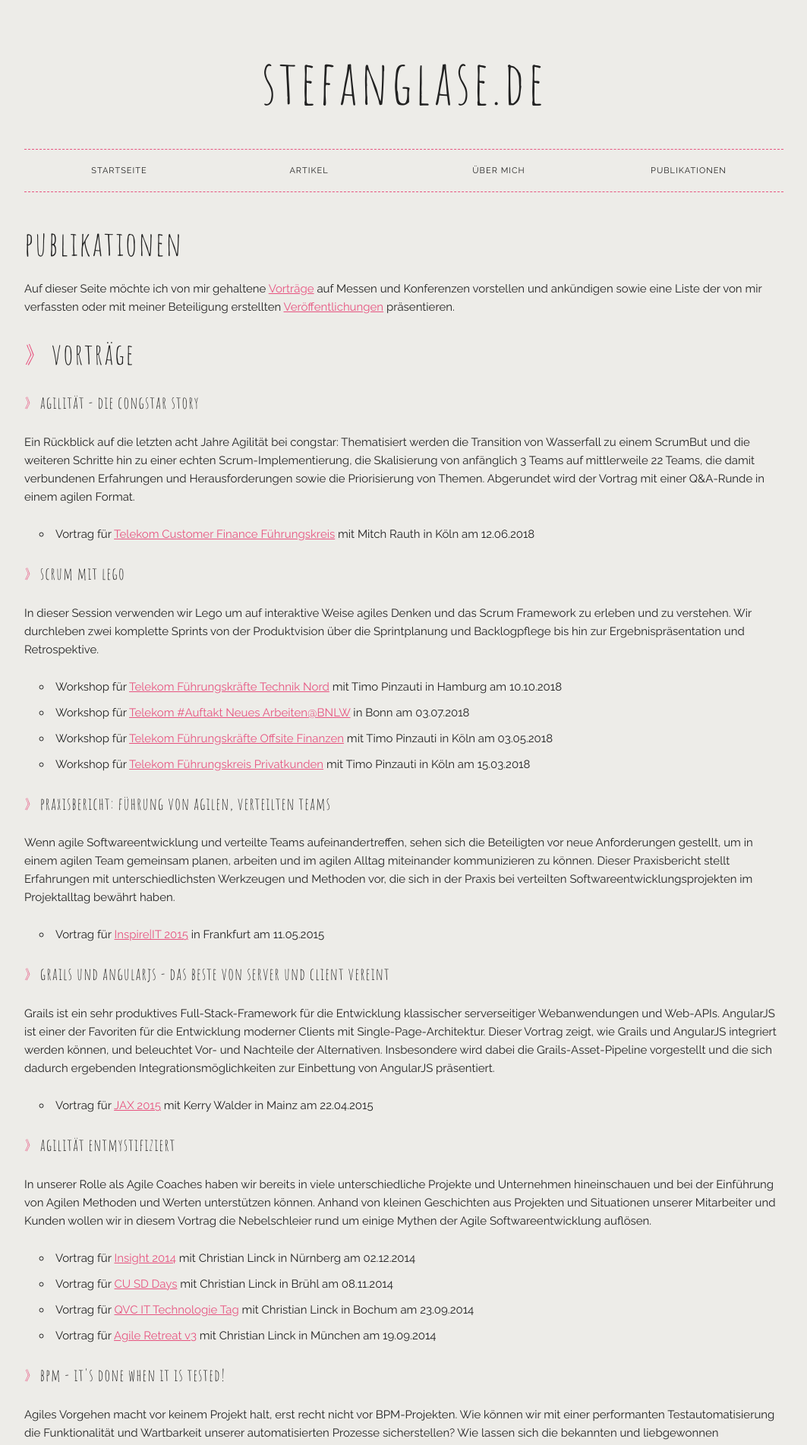
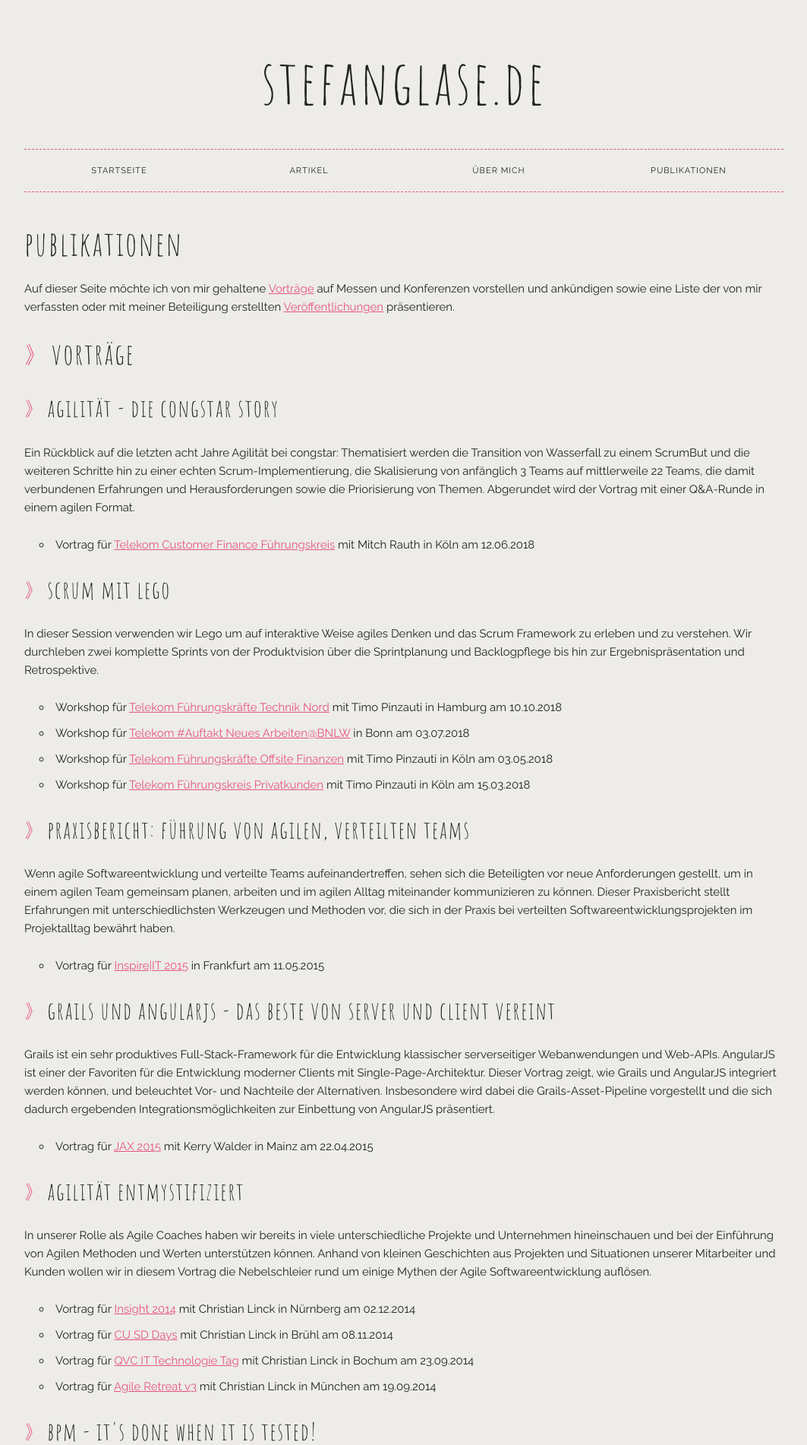
Before and after one commit to codescape/codescape.github.com, a Jekyll site: the page built from publications.md, in a window 1280 px wide. Shown: the top 1902 px of the page at 76% size, without its empty margins (108-1171 px from the left). Built offline with Jekyll 4.4.1, drawn with Linux system fonts in a browser that asks for light colours; nearby versions of some CDN libraries; comment, search, counter and statistics services are not loaded.

Commit message:
Update custom.css

```diff
--- a/css/custom.css
+++ b/css/custom.css
@@ -34,10 +34,10 @@ h3 {
     font-size: 3.8rem; }
 
 h4 {
-    font-size: 2.2rem; }
+    font-size: 3.2rem; }
 
 h5 {
-    font-size: 1.6rem; }
+    font-size: 2.6rem; }
 
 h6 {
     font-size: 1.0rem; }
```
